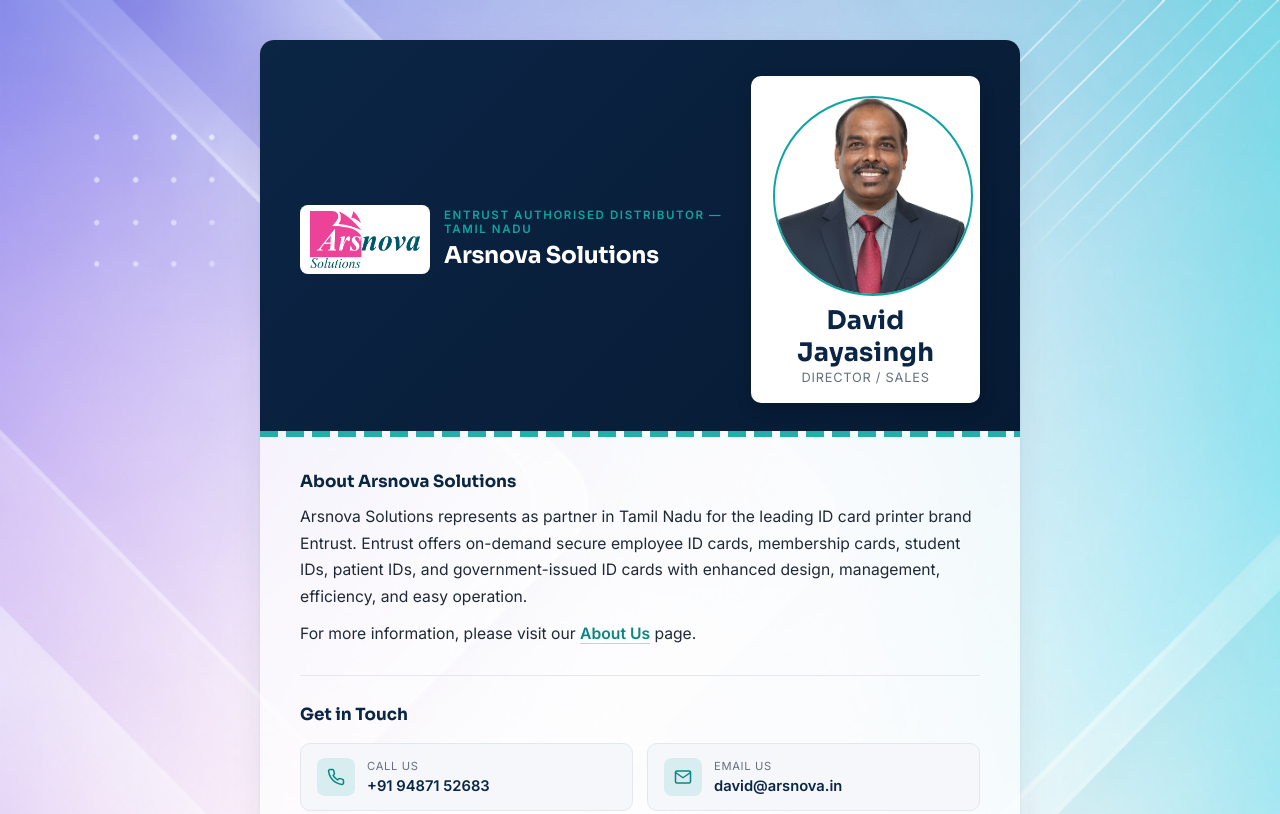
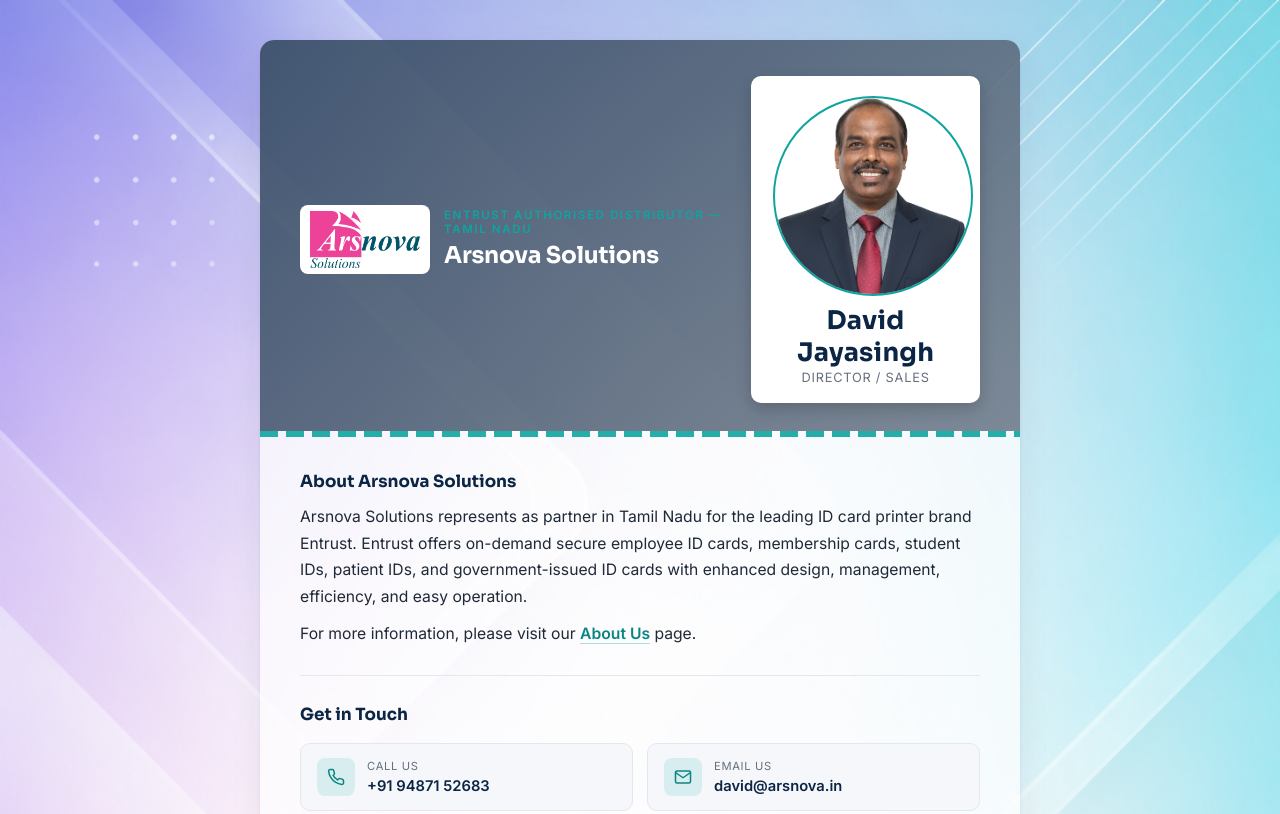
Before and after one commit to davidjashwin514-cmyk/arsnova-solutions, a plain HTML site: page index.html in a window 1280 px wide. Shown: the top 814 px of the page. Drawn offline with Linux system fonts and the light colour scheme.

```diff
--- a/index.html
+++ b/index.html
@@ -75,7 +75,7 @@
     }
 
     .badge-header {
-        background: linear-gradient(135deg, var(--navy) 0%, var(--navy-deep) 100%);
+        background: linear-gradient(135deg, rgba(11, 37, 69, 0.75) 0%, rgba(7, 26, 51, 0.5) 100%);
         padding: 36px 40px 28px;
         display: flex;
         align-items: center;
```
